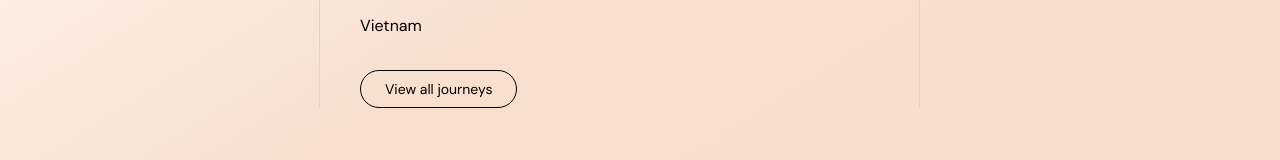
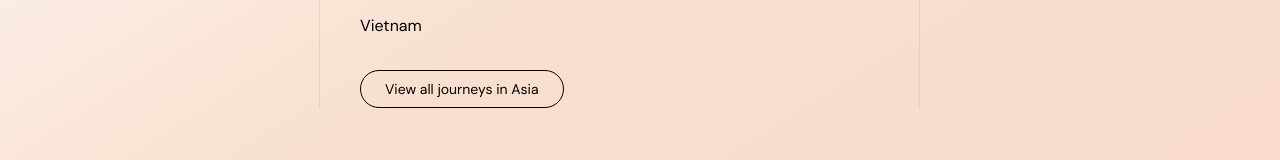
Before and after one commit to teamlead-glitch/maximillian-frontend, a Next.js app: page / in a window 1280 px wide. Both pictures are taken after a click on the button "Explore Destination". Shown: the part 526-686 px from the top of the page. Built offline with nearby package versions, Linux system fonts and the light colour scheme; a web font is replaced by a local one.

Commit message:
html updated

```diff
--- a/src/components/common/header/TopMenu.tsx
+++ b/src/components/common/header/TopMenu.tsx
@@ -270,8 +270,12 @@ export default function TopMenu() {
 
                                         </div>
 
-                                        <button className="mt-8 self-start border cursor-pointer border-black px-6 py-2 rounded-full text-sm hover:border-[#C43131] hover:bg-[#C43131] transition-all duration-300 hover:text-white hover:tracking-wider">
-                                            View all journeys
+                                        <button
+                                            className="mt-8 self-start border cursor-pointer border-black px-6 py-2 rounded-full text-sm
+  hover:border-[#C43131] hover:bg-[#C43131] transition-all duration-300
+  hover:text-white hover:tracking-wider"
+                                        >
+                                            View all journeys in {activeRegion}
                                         </button>
                                     </div>
 
```
